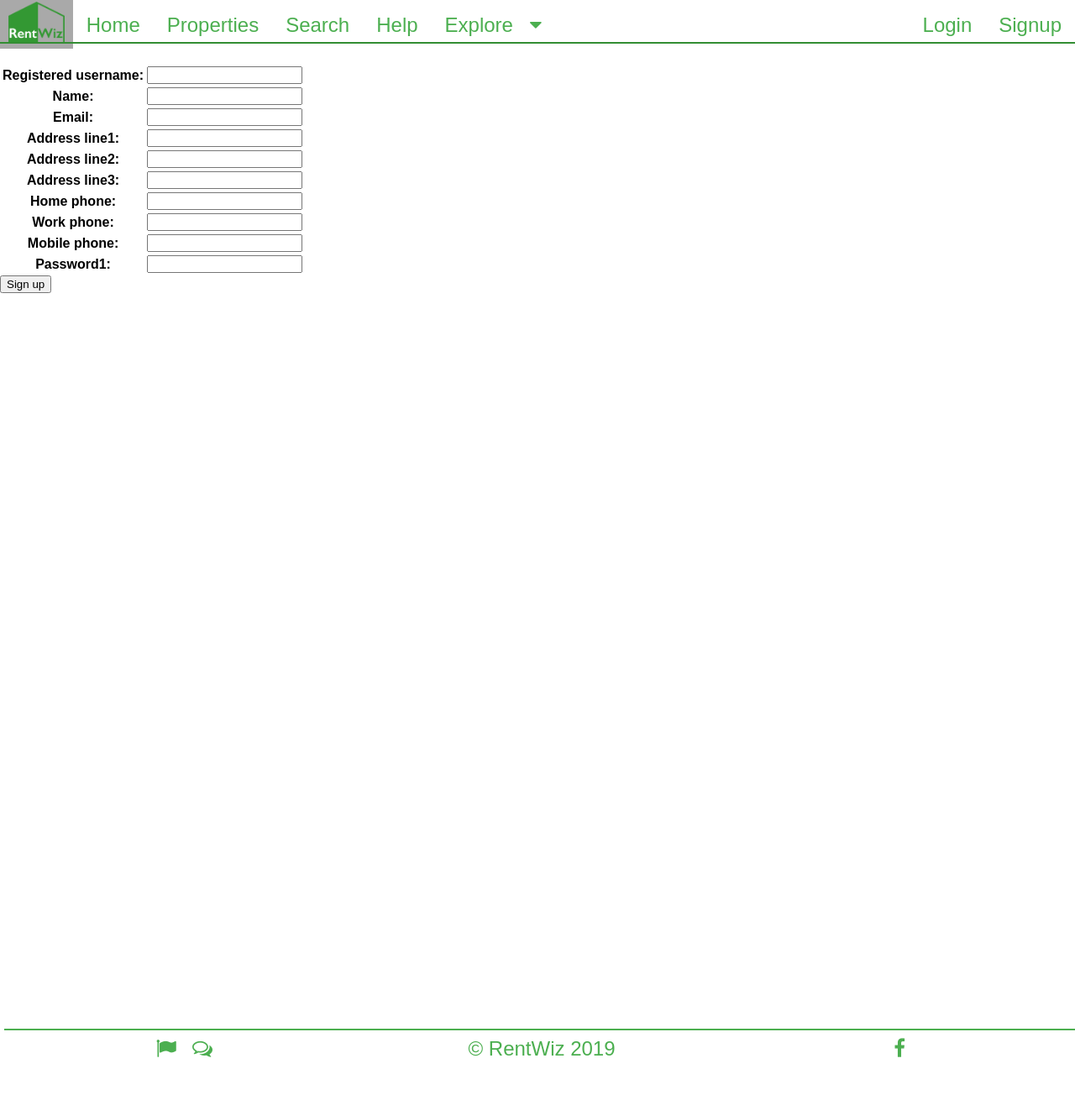
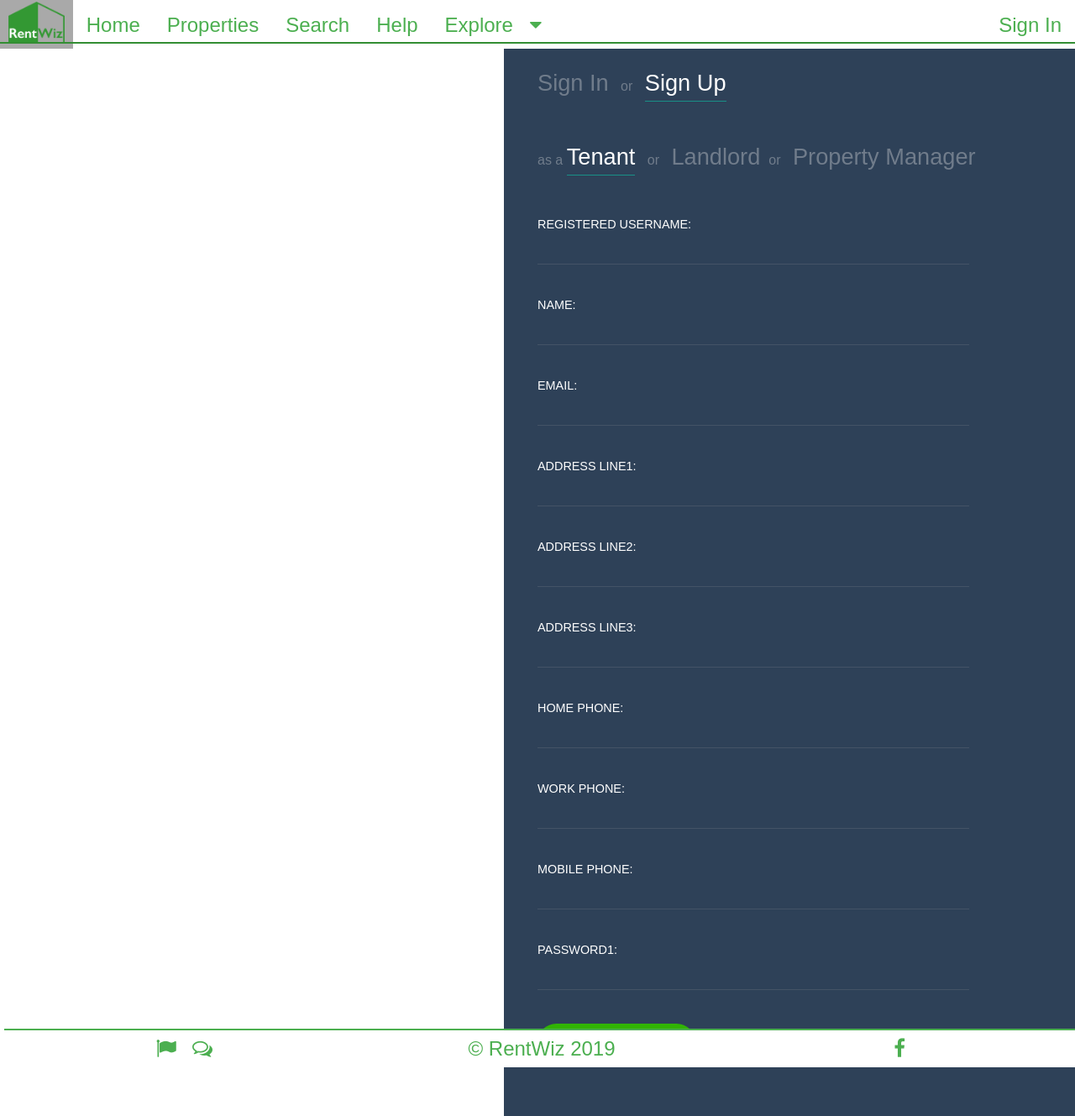
Before and after one commit to fionakc/RentWiz2019, a Django app: page /users/register/tenant in a window 1280 px wide. Shown: the whole page at 84% size. Before the commit the page ends 1259 px from the top, so only its background shows below. Run offline with Django 3.2, Linux system fonts and the light colour scheme; some libraries are stand-ins or nearby versions.

Commit message:
Added Carlos' login/register UI. Users are logged in straight after registering and then redirected to the home page. Made footer background white. Removed banner (you can put it back if you want, I was just playing around with the login bar layout and how it was affected by the banner).

```diff
--- a/UserManagement/forms.py
+++ b/UserManagement/forms.py
@@ -104,6 +104,7 @@ class PropertyManagerCreationForm(ContactCreationForm):
         property_manager.save()
 
 
+
 class TenantCreationForm(ContactCreationForm):
     pass
 
@@ -131,3 +132,4 @@ class TenantCreationForm(ContactCreationForm):
                                             #or be created when filling out tenant profile.
                                             #only an issue atm because creating a tenant and these are required fields, so must be filled on construction
         tenant.save()
+        return user
--- a/UserManagement/templates/register.html
+++ b/UserManagement/templates/register.html
@@ -1,35 +1,61 @@
 {% extends 'base.html' %}
+{% load static %}
+{% load widget_tweaks %}
 
 {% block title %}
     - Register
 {% endblock %}
 
 {% block page_header %}
+    <link rel="stylesheet" href="{% static 'loginAndRegister.css' %}">
 {% endblock %}
 
 {% block main_body %}
-    <div class="div">
-        <h1>Register new user</h1>
-    <br />
+
     {% if user.is_authenticated %}
-        <p><strong>You are already logged in as user: {{ user.get_username }}</strong></p>
-        <p>You must logout before you can sign up as a new user.</p>
+        <div class="FormTitle">You are already logged in as: {{ user.get_username }}</div>
+        <div class="FormTitle">You must logout before you can sign up as a new user.</div>
     {% else %}
 
-{#        <form method="post" id="registration_form">#}
-{#        {% csrf_token %}#}
-{#            <div class="form-left">#}
-{#            <table>#}
-{#                {{ form.as_table }}#}
-{#            </table>#}
-{#            </div>#}
-{#        <button type="submit" class="button">Register</button>#}
-{#        </form>#}
 
-        <a href="{% url 'register_propertymanager' %}"><button class="btn">Sign up as Property Manager</button></a>
-        <a href="{% url 'register_landlord' %}"><button class="btn">Sign up as Landlord</button></a>
-        <a href="{% url 'register_tenant' %}"><button class="btn">Sign up as Tenant</button></a>
+        <div class="Login">
+        <div class="Login__Aside"></div>
+        <div class="Login__Form">
 
+        <div class="FormTitle">
+            <a class="FormTitle__Link{% if request.path == '/users/login' %} FormTitle__Link--Active{% endif %}"
+               href="{% url 'login' %}">Sign In</a> or <a
+                class="FormTitle__Link{% if '/users/register/' in request.path %} FormTitle__Link--Active{% endif %}"
+                href="{% url 'register' %}">Sign Up</a>
+        </div>
+
+        <div class="FormTitle">
+            as a <a
+                class="FormTitle__Link{% if request.path == '/users/register/tenant' %} FormTitle__Link--Active{% endif %}"
+                href="{% url 'register_tenant' %}">Tenant</a> or <a
+                class="FormTitle__Link{% if request.path == '/users/register/landlord' %} FormTitle__Link--Active{% endif %}"
+                href="{% url 'register_landlord' %}">Landlord</a>or <a
+                class="FormTitle__Link{% if request.path == '/users/register/propertymanager' %} FormTitle__Link--Active{% endif %}"
+                href="{% url 'register_propertymanager' %}">Property Manager</a>
+        </div>
+
+        <form method="post">
+            {% csrf_token %}
+            {% for field in form %}
+                <div class="FormField">
+                    <label class="FormField__Label">{{ field.label_tag }}</label>
+                    {% render_field field class="FormField__Input inputTransparent" %}
+                </div>
+            {% endfor %}
+            {% if form %}
+            <div class="FormField">
+                <button type="submit" class="FormField__Button mr-20">Register</button>
+            </div>
+            {% endif %}
+
+        </form>
     {% endif %}
-    </div>
+</div>
+</div>
+</div>
 {% endblock %}
--- a/UserManagement/templates/register_landlord.html
+++ b/UserManagement/templates/register_landlord.html
@@ -1 +1 @@
-<h1>Sup landlord</h1>
+{%  extends 'register.html' %}
--- a/UserManagement/templates/register_tenant.html
+++ b/UserManagement/templates/register_tenant.html
@@ -1,34 +1 @@
-{% extends 'base.html' %}
-
-{% block title %}
-    - Register Property Manager
-{% endblock %}
-
-{% block head_extras %}
-    <meta name="description" content="this should be a description">
-    <meta name="keywords" content="add some keywords">
-    {% load static %}
-{#    <link rel="stylesheet" href="{% static 'index.css' %}">#}
-
-
-{% endblock %}
-
-{% block page_header %}
-{% endblock %}
-
-{% block main_body %}
-
-    <form method="post">
-            {% csrf_token %}
-            <div class="form-center">
-                <br />
-            <table>
-                {{ form.as_table }}
-            </table>
-            </div>
-            <button type="submit" class="button">Sign up</button>
-    </form>
-
-{% endblock %}
-
-{% block help_section %}#home{% endblock %}
+{%  extends 'register.html' %}
--- a/UserManagement/views.py
+++ b/UserManagement/views.py
@@ -1,7 +1,9 @@
 from django.contrib.auth import login, authenticate
 from django.shortcuts import render, redirect
 
-from .forms import RegisteredUserCreationForm, PropertyManagerCreationForm, TenantCreationForm
+from .forms import RegisteredUserCreationForm, PropertyManagerCreationForm, TenantCreationForm, LandlordCreationForm
+
+
 
 
 def register(request):
@@ -16,7 +18,8 @@ def register(request):
             return redirect('home')
     else:
         form = RegisteredUserCreationForm()
-    return render(request, 'register.html', {'form': form})
+    #return render(request, 'register.html', {'form': form})
+    return render(request, 'register.html')
 
 
 def register_tenant(request):
@@ -24,20 +27,29 @@ def register_tenant(request):
     if request.method == 'POST':
         form = TenantCreationForm(request.POST)
         if form.is_valid():
-            form.save()
-            username = form.cleaned_data.get('username')
+            user = form.save()
             raw_password = form.cleaned_data.get('password1')
-            #user = authenticate(username=username, password=raw_password)
-            #login(request, user)
-            return redirect('login') #previous lines commented out because not actioning login correctly. -password??
-        #currently redirects to login page.
+            user = authenticate(username=user.username, password=raw_password)
+            login(request, user)
+            return redirect('home')
     else:
         form = TenantCreationForm()
     return render(request, 'register_tenant.html', {'form': form})
 
 
 def register_landlord(request):
-    return render(request, 'register_landlord.html')
+
+    if request.method == 'POST':
+        form = LandlordCreationForm(request.POST)
+        if form.is_valid():
+            user = form.save()
+            raw_password = form.cleaned_data.get('password1')
+            user = authenticate(username=user.username, password=raw_password)
+            login(request, user)
+            return redirect('home')
+    else:
+        form = LandlordCreationForm()
+    return render(request, 'register_landlord.html', {'form': form})
 
 
 def register_propertymanager(request):
@@ -46,13 +58,11 @@ def register_propertymanager(request):
     if request.method == 'POST':
         form = PropertyManagerCreationForm(request.POST)
         if form.is_valid():
-            form.save()
-            username = form.cleaned_data.get('username')
+            user = form.save()
             raw_password = form.cleaned_data.get('password1')
-            #user = authenticate(username=username, password=raw_password)
-            #login(request, user)
-            return redirect('login') #previous lines commented out because not actioning login correctly. -password??
-        #currently redirects to login page.
+            user = authenticate(username=user.username, password=raw_password)
+            login(request, user)
+            return redirect('home')
     else:
         form = PropertyManagerCreationForm()
 
--- a/home/static/base.css
+++ b/home/static/base.css
@@ -176,6 +176,7 @@ body {
     height: 2px;
     top:-5px;
     background-color: #4CAF50;
+
 }
 
 .footer {
@@ -187,6 +188,7 @@ body {
    color: #4CAF50;
    font-size: 24px;
    padding: 5px;
+    background-color: white;
 }
 
 #footerTable{
--- /dev/null
+++ b/home/static/loginAndRegister.css
@@ -0,0 +1,166 @@
+.Login {
+  height: 100vh;
+  display: flex;
+  color: white;
+}
+
+.Login__Aside {
+  width: 50%;
+  background-color: #ffffff;
+}
+
+.Login__Form {
+  width: 50%;
+  background-color: #2E4158;
+  padding: 25px 40px;
+  overflow: auto;
+}
+
+.PageSwitcher {
+  display: flex;
+  justify-content: flex-end;
+  margin-bottom: 10%;
+}
+
+.PageSwitcher__Item {
+  background-color: #4C5D72;
+  color: #9DA6B1;
+  padding: 10px 25px;
+  cursor: pointer;
+  font-size: .9em;
+  border: none;
+  outline: none;
+  display: inline-block;
+  text-decoration: none;
+}
+
+.PageSwitcher__Item--Active {
+  background-color: #31B404;
+  color: white;
+}
+
+.PageSwitcher__Item:first-child {
+  border-top-left-radius: 25px;
+  border-bottom-left-radius: 25px;
+}
+.PageSwitcher__Item:last-child {
+  border-top-right-radius: 25px;
+  border-bottom-right-radius: 25px;
+}
+
+.FormCenter {
+  margin-bottom: 100px;
+}
+
+.FormTitle {
+  color: #707C8B;
+  font-weight: 300;
+  margin-bottom: 50px;
+}
+
+.FormTitle__Link {
+  color: #707C8B;
+  text-decoration: none;
+  display: inline-block;
+  font-size: 1.7em;
+  margin: 0 10px;
+  padding-bottom: 5px;
+}
+
+.FormTitle__Link:first-child {
+  margin-left: 0;
+}
+
+.FormTitle__Link--Active {
+  color: white;
+  border-bottom: 1px solid #199087;
+}
+
+.FormField {
+  margin-bottom: 40px;
+}
+
+.FormField__Label {
+  display: block;
+  text-transform: uppercase;
+  font-size: .9em;
+  color: white;
+}
+.FormField__Input {
+  width: 85%;
+  background-color: transparent;
+  border: none;
+  color: white;
+  outline: none;
+  border-bottom: 1px solid #445366;
+  font-size: 1em;
+  font-weight: 300;
+  padding-bottom: 10px;
+  margin-top: 10px;
+}
+
+.FormField__Input::placeholder {
+  color: #616E7F;
+}
+
+.FormField__Button {
+  background-color: #31B404;
+  color: white;
+  border: none;
+  outline: none;
+  border-radius: 25px;
+  padding: 15px 70px;
+  font-size: .8em;
+  font-weight: 500;
+}
+
+.FormField__Link {
+  color: #66707D;
+  text-decoration: none;
+  display: inline-block;
+  border-bottom: 1.5px solid #225E62;
+  padding-bottom: 5px;
+}
+
+.FormField__CheckboxLabel {
+  color: #646F7D;
+  font-size: .9em;
+}
+
+.FormField__Checkbox {
+  position: relative;
+  top: 1.5px;
+}
+
+.FormField__TermsLink {
+  color: white;
+  border-bottom: 1px solid #31B404;
+  text-decoration: none;
+  display: inline-block;
+  padding-bottom: 2px;
+  margin-left: 5px;
+}
+
+
+/*This class is to remove the yellow colour given to autocompleted form inputs in Chrome. */
+.inputTransparent:-webkit-autofill {
+    -webkit-box-shadow: 0 0 0 100px white inset;
+    -webkit-text-fill-color: white;
+    border: 1px solid black;
+    background-color: transparent;
+        -webkit-transition-delay: 99999s;
+}
+
+/*These two classes are used to animate the login bar to come onto the screen from the right. */
+@keyframes slideInFromRight {
+  0% {
+    transform: translateX(100%);
+  }
+  100% {
+    transform: translateX(0);
+  }
+}
+
+.slide {
+    animation: 1s ease-out 0s 1 slideInFromRight;
+}
--- a/home/templates/base.html
+++ b/home/templates/base.html
@@ -43,8 +43,8 @@
             {% if user.is_authenticated %}
                 <a {% if request.path == '/users/login/' %}class="current"{% endif %} href="{% url 'logout' %}">Logout: {{ user.get_username }}</a>
             {% else %}
-                <a {% if request.path == '/users/login/' %}class="current"{% endif %} href="{% url 'login' %}">Login</a>
-                <a {% if request.path == '/users/register/' %}class="current"{% endif %} href="{% url 'register' %}">Signup</a>
+                <a {% if request.path == '/users/login/' %}class="current"{% endif %} href="{% url 'login' %}">Sign In</a>
+{#                <a {% if request.path == '/users/register/' %}class="current"{% endif %} href="{% url 'register' %}">Signup</a>#}
             {% endif %}
         </div>
 
--- a/rentwiz/settings.py
+++ b/rentwiz/settings.py
@@ -44,6 +44,7 @@ INSTALLED_APPS = [
     'property_listing',
     'tenant_application',
     'UserManagement.apps.UsersConfig',
+    'widget_tweaks',
 ]
 
 MIDDLEWARE = [
--- a/requirements.txt
+++ b/requirements.txt
@@ -19,3 +19,4 @@ semantic-version==2.5.0
 six==1.11.0
 termcolor==1.1.0
 urllib3==1.24.1
+widget_tweaks==1.4.3
```
Also changed, not shown: UserManagement/templates/register_propertymanager.html (+1 -34 lines), UserManagement/templates/registration/login.html (+26 -14 lines), home/templates/index.html (+10 -4 lines).
